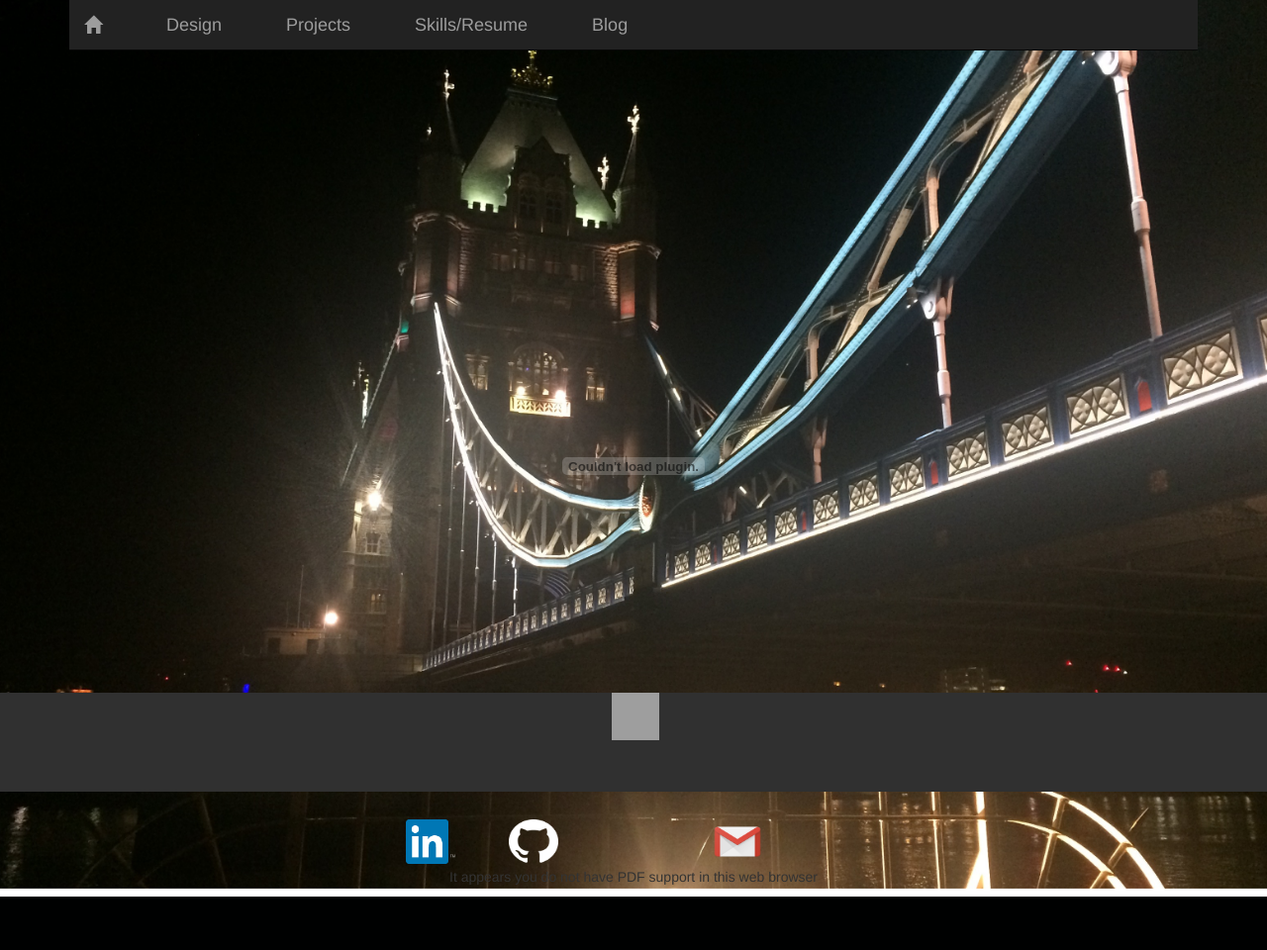
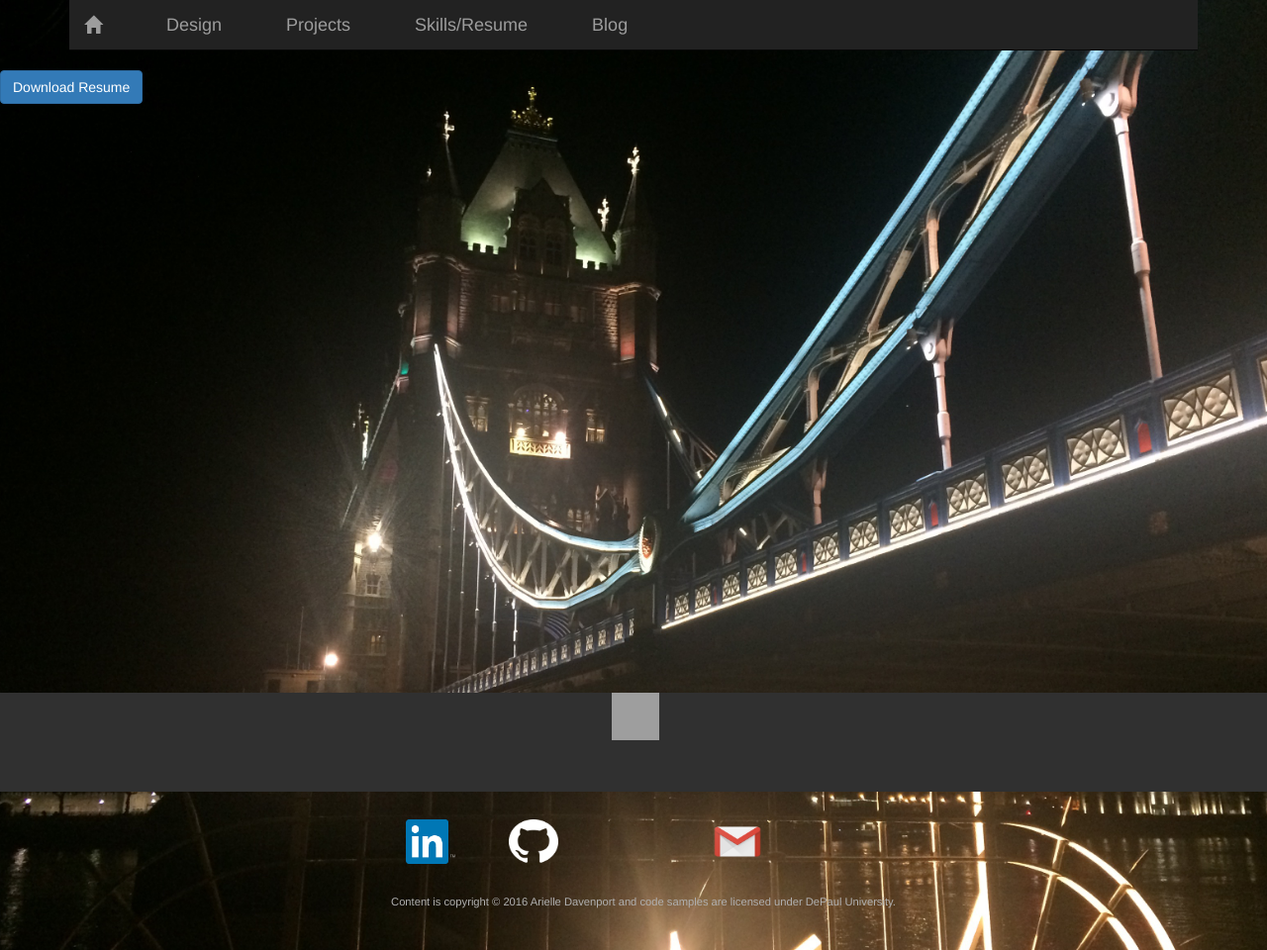
Before and after one commit to arielledav3/portfolio, a CodeIgniter app: page /database/index.php/Resume in a window 1280 px wide. Shown: the whole page at 99% size. Before the commit the page ends 906 px from the top, so only its background shows below. Run offline with CodeIgniter, Linux system fonts and the light colour scheme; some libraries are stand-ins or nearby versions; grey boxes are pictures that could not be loaded.

Commit message:
final
final changes with pdf sizing, url.

```diff
--- a/application/config/config.php
+++ b/application/config/config.php
@@ -23,7 +23,7 @@
 | a PHP script and you can easily do that on your own.
 |
 */
-$config['base_url'] = 'http://arielleportfolio.herokuapp.com/';
+$config['base_url'] = 'http://arielleportfolio.herokuapp.com';
 
 /*
 |--------------------------------------------------------------------------
--- a/application/views/resume_view.php
+++ b/application/views/resume_view.php
@@ -1,14 +1,14 @@
 <?php include_once('header.php'); ?>
-	<div class="text-center">
-	<object data="<?php echo base_url("assets/images/resume.pdf"); ?>" type="application/pdf" width="100%" height="800px" id="res">
-		<!-- support for older browsers -->
-		<embed src="<?php echo base_url("assets/images/resume.pdf"); ?>" type="application/pdf" width="100%" height="800px" id="res"/>
-		<!-- for those without native support, no pdf plugin or javascript  -->
-		<p> It appears you do not have PDF support in this web browser</p>
-	</object>
+	<div id="editor">
+		<a href="<?php echo base_url("assets/images/resume.pdf"); ?>" download="arielle_davenport_resume" type="button" class="btn btn-primary" data-dismiss="modal">Download Resume</a>
+	</div>
+	<div class="text-center pdfdoc">
+	<iframe src='<?php echo base_url("assets/images/resume.pdf"); ?>' width='1100' height='850' frameborder='1' scrolling="auto" >
+	</iframe>
 	</div>
 
 <?php include_once('footer.php'); ?>
 <style>
 #res{position:relative; z-index:100;}
+.btn-primary{position:relative; z-index:100;}
 </style>
```
